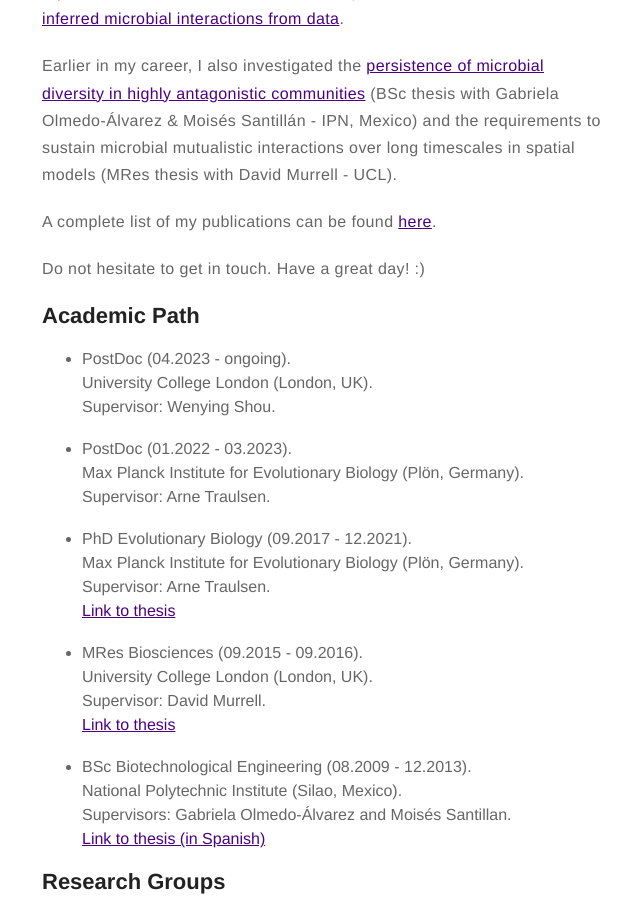
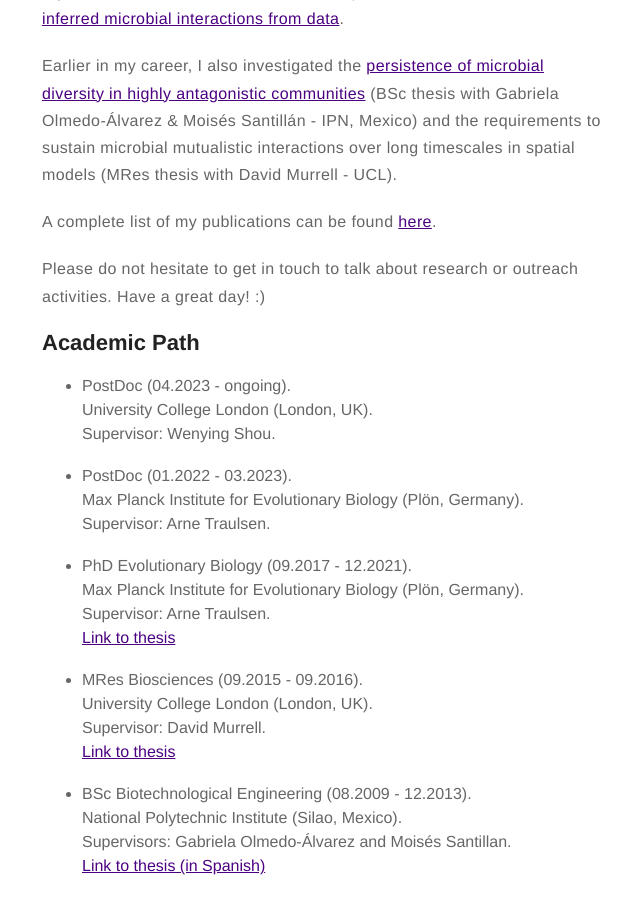
Before and after one commit to romanzapien/romanzapien.github.io, a Jekyll site: the page built from about.md, in a window 1280 px wide and 900 px high, scrolled down 1064 px. Shown: the whole window, without its empty margins (318-958 px from the left). Built offline with Jekyll 4.4.1, drawn with Linux system fonts in a browser that asks for light colours.

Commit message:
Update about.md

```diff
--- a/about.md
+++ b/about.md
@@ -14,7 +14,7 @@ layout: page
 
 <p>A complete list of my publications can be found <a href="https://scholar.google.com/citations?user=TyfoFisAAAAJ&hl=en">here</a>.</p>
 
-<p>Do not hesitate to get in touch. Have a great day! :)</p>
+<p>Please do not hesitate to get in touch to talk about research or outreach activities. Have a great day! :)</p>
 
 <h2>Academic Path</h2>
 
```
